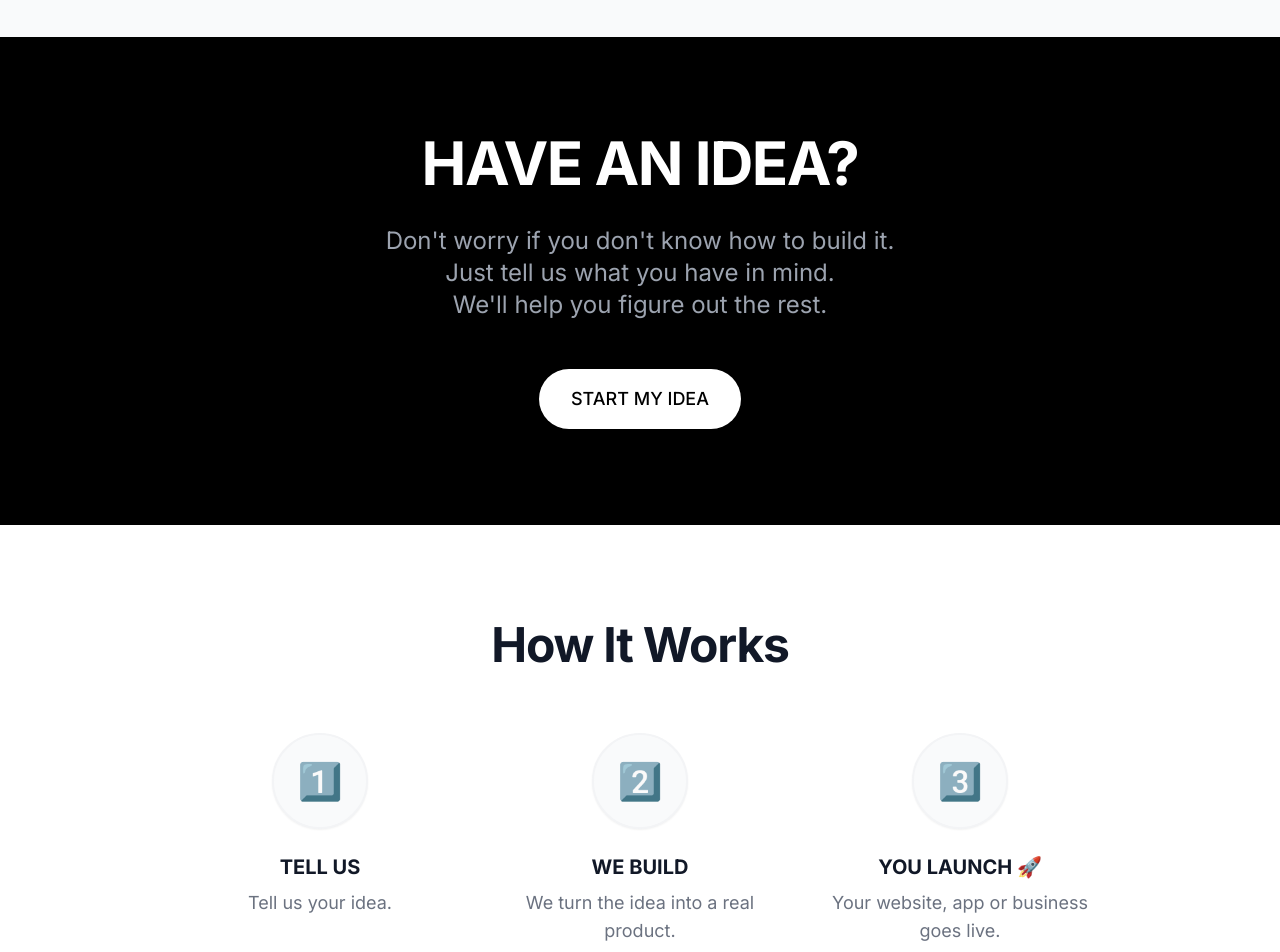
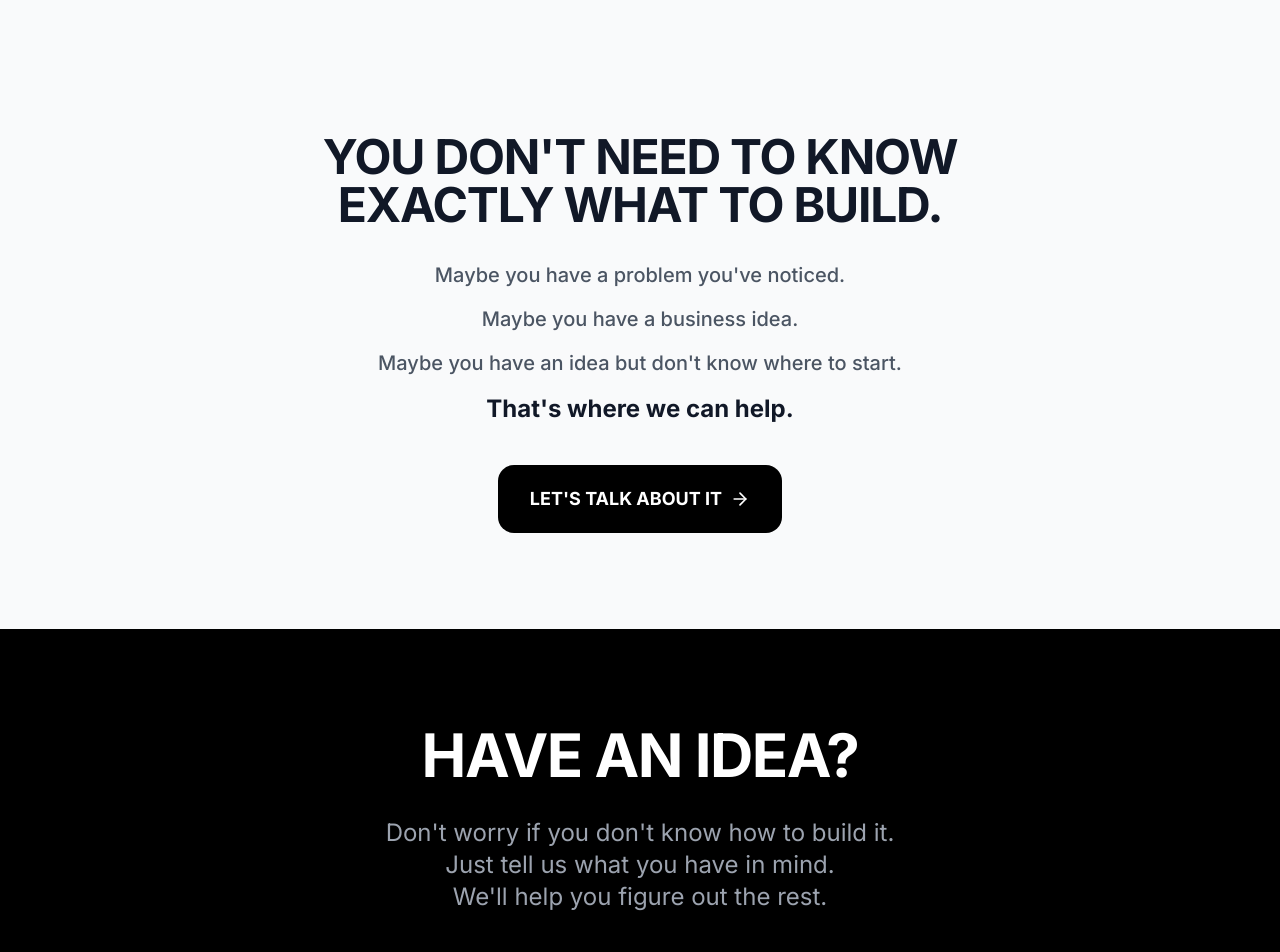
Before and after one commit to arshadshaik4974-ai/startup-agency-website, a React (Vite) app: page / in a window 1280 px wide. Shown: the part 1180-2132 px from the top of the page. Built offline with nearby package versions, Linux system fonts and the light colour scheme; no server answers.

Commit message:
Address remaining audit items: ProblemSection, 5-step process, Wedding buttons, and form question

```diff
--- /dev/null
+++ b/src/components/ProblemSection.tsx
@@ -0,0 +1,44 @@
+import { motion } from 'framer-motion';
+import { ArrowRight } from 'lucide-react';
+
+export const ProblemSection = () => {
+  return (
+    <section className="py-24 px-6 md:px-12 bg-gray-50 text-center">
+      <div className="max-w-3xl mx-auto">
+        <motion.h2
+          initial={{ opacity: 0, y: 20 }}
+          whileInView={{ opacity: 1, y: 0 }}
+          viewport={{ once: true }}
+          transition={{ duration: 0.5 }}
+          className="text-3xl md:text-5xl font-black tracking-tight text-gray-900 mb-8 uppercase"
+        >
+          YOU DON'T NEED TO KNOW EXACTLY WHAT TO BUILD.
+        </motion.h2>
+
+        <motion.div
+          initial={{ opacity: 0, y: 20 }}
+          whileInView={{ opacity: 1, y: 0 }}
+          viewport={{ once: true }}
+          transition={{ duration: 0.5, delay: 0.1 }}
+          className="space-y-4 text-xl text-gray-600 mb-10 font-medium"
+        >
+          <p>Maybe you have a problem you've noticed.</p>
+          <p>Maybe you have a business idea.</p>
+          <p>Maybe you have an idea but don't know where to start.</p>
+          <p className="text-gray-900 font-bold mt-8 text-2xl">That's where we can help.</p>
+        </motion.div>
+
+        <motion.a
+          href="#form"
+          initial={{ opacity: 0, y: 20 }}
+          whileInView={{ opacity: 1, y: 0 }}
+          viewport={{ once: true }}
+          transition={{ duration: 0.5, delay: 0.2 }}
+          className="inline-flex items-center gap-2 px-8 py-5 bg-black text-white rounded-2xl font-bold text-lg hover:bg-gray-800 transition-all active:scale-95"
+        >
+          LET'S TALK ABOUT IT <ArrowRight className="w-5 h-5" />
+        </motion.a>
+      </div>
+    </section>
+  );
+};
--- a/src/components/ProcessSection.tsx
+++ b/src/components/ProcessSection.tsx
@@ -1,25 +1,27 @@
 import { motion } from 'framer-motion';
 
 const steps = [
-  { icon: "1️⃣", title: "TELL US", desc: "Tell us your idea." },
-  { icon: "2️⃣", title: "WE BUILD", desc: "We turn the idea into a real product." },
-  { icon: "3️⃣", title: "YOU LAUNCH 🚀", desc: "Your website, app or business goes live." }
+  { icon: "1️⃣", title: "UNDERSTAND", desc: "We understand your idea and problem." },
+  { icon: "2️⃣", title: "RESEARCH", desc: "We look at customers, competitors and the real market." },
+  { icon: "3️⃣", title: "PLAN", desc: "We help decide what should actually be built." },
+  { icon: "4️⃣", title: "BUILD", desc: "We design and develop the product." },
+  { icon: "5️⃣", title: "LAUNCH", desc: "We help you take it to real users." }
 ];
 
 export const ProcessSection = () => {
   return (
-    <section className="py-24 px-6 md:px-12 max-w-5xl mx-auto">
+    <section className="py-24 px-6 md:px-12 max-w-6xl mx-auto">
       <div className="mb-16 text-center">
-        <h2 className="text-3xl md:text-5xl font-bold tracking-tight text-gray-900 mb-4">
-          How It Works
+        <h2 className="text-3xl md:text-5xl font-bold tracking-tight text-gray-900 mb-4 uppercase">
+          How We Help
         </h2>
+        <p className="text-xl text-gray-500 max-w-2xl mx-auto">
+          We don't just write code. We solve business problems and help you build something that actually works in the real market.
+        </p>
       </div>
 
       <div className="relative">
-        {/* Connecting Line for Desktop */}
-        <div className="hidden md:block absolute top-12 left-[15%] right-[15%] h-0.5 bg-gray-100 -z-10" />
-
-        <div className="grid grid-cols-1 md:grid-cols-3 gap-8">
+        <div className="grid grid-cols-1 md:grid-cols-5 gap-8">
           {steps.map((step, idx) => (
             <motion.div
               key={idx}
@@ -29,11 +31,11 @@ export const ProcessSection = () => {
               transition={{ duration: 0.5, delay: idx * 0.1 }}
               className="flex flex-col items-center text-center bg-white"
             >
-              <div className="w-24 h-24 bg-gray-50 border-2 border-gray-100 rounded-full flex items-center justify-center text-4xl shadow-sm mb-6 z-10">
+              <div className="w-20 h-20 bg-gray-50 border-2 border-gray-100 rounded-full flex items-center justify-center text-3xl shadow-sm mb-6 z-10">
                 {step.icon}
               </div>
-              <h3 className="text-xl font-bold mb-2 text-gray-900">{step.title}</h3>
-              <p className="text-gray-500 text-lg">{step.desc}</p>
+              <h3 className="text-lg font-bold mb-2 text-gray-900">{step.title}</h3>
+              <p className="text-gray-500 text-sm">{step.desc}</p>
             </motion.div>
           ))}
         </div>
--- a/src/components/ShortLeadForm.tsx
+++ b/src/components/ShortLeadForm.tsx
@@ -1,6 +1,6 @@
 import { useState } from 'react';
 import { motion, AnimatePresence } from 'framer-motion';
-import { Check, ArrowRight, ArrowLeft, MessageCircle } from 'lucide-react';
+import { Check, ArrowRight, ArrowLeft } from 'lucide-react';
 import { supabase } from '../lib/supabase';
 
 // Multi-select helper
@@ -25,6 +25,7 @@ export const ShortLeadForm = () => {
     currentSolution: '',
     solutionGap: '',
     seriousness: '',
+    arePeoplePaying: '',
 
     solution: '',
     endUsers: '',
@@ -46,6 +47,7 @@ Where it happens: ${formData.problemLocation || 'Not specified'}
 Current solutions: ${formData.currentSolution || 'Not specified'}
 Why current solutions fail: ${formData.solutionGap || 'Not specified'}
 Seriousness: ${formData.seriousness || 'Not specified'}
+Are people paying for a solution: ${formData.arePeoplePaying || 'Not specified'}
 
 [SOLUTION & BUSINESS MODEL]
 End users: ${formData.endUsers || 'Not specified'}
@@ -301,6 +303,24 @@ ${formData.extraNotes || 'None'}`;
                             ))}
                           </div>
                         </div>
+
+                        <div>
+                          <label className="block text-sm font-bold text-gray-700 mb-3">7. Are people already paying for a solution?</label>
+                          <div className="flex flex-wrap gap-2">
+                            {['Yes', 'No', "I'm not sure"].map((opt) => (
+                              <button
+                                key={opt}
+                                type="button"
+                                onClick={() => setFormData({ ...formData, arePeoplePaying: opt })}
+                                className={`px-4 py-2 rounded-lg text-sm font-medium border transition-all ${
+                                  formData.arePeoplePaying === opt ? 'bg-black text-white border-black' : 'bg-white text-gray-600 border-gray-200 hover:bg-gray-50'
+                                }`}
+                              >
+                                {opt}
+                              </button>
+                            ))}
+                          </div>
+                        </div>
                       </div>
 
                       <div className="pt-6 flex gap-4">
--- a/src/pages/PublicHome.tsx
+++ b/src/pages/PublicHome.tsx
@@ -1,6 +1,7 @@
 import { Navbar } from '../components/Navbar';
 import { Hero } from '../components/Hero';
 import { WhatCanWeBuild } from '../components/WhatCanWeBuild';
+import { ProblemSection } from '../components/ProblemSection';
 import { YoungFounderSection } from '../components/YoungFounderSection';
 import { ProcessSection } from '../components/ProcessSection';
 import { ShortLeadForm } from '../components/ShortLeadForm';
@@ -14,6 +15,7 @@ export const PublicHome = () => {
       <main>
         <Hero />
         <WhatCanWeBuild />
+        <ProblemSection />
         <YoungFounderSection />
         <ProcessSection />
         <ShortLeadForm />
--- a/src/pages/WeddingPage.tsx
+++ b/src/pages/WeddingPage.tsx
@@ -37,14 +37,20 @@ export const WeddingPage = () => {
             transition={{ duration: 0.5, delay: 0.2 }}
             className="flex flex-col w-full gap-3 mb-10"
           >
-            <div className="bg-gray-50 border border-gray-100 rounded-2xl p-5 text-lg font-bold text-gray-800 flex items-center justify-center gap-3">
-              💡 I HAVE A BUSINESS IDEA
+            <div className="bg-gray-50 border border-gray-100 rounded-2xl p-4 text-base font-bold text-gray-800 flex items-center justify-center gap-3">
+              💡 BUSINESS IDEA
             </div>
-            <div className="bg-gray-50 border border-gray-100 rounded-2xl p-5 text-lg font-bold text-gray-800 flex items-center justify-center gap-3">
-              📱 I WANT AN APP
+            <div className="bg-gray-50 border border-gray-100 rounded-2xl p-4 text-base font-bold text-gray-800 flex items-center justify-center gap-3">
+              📱 APP IDEA
             </div>
-            <div className="bg-gray-50 border border-gray-100 rounded-2xl p-5 text-lg font-bold text-gray-800 flex items-center justify-center gap-3">
-              🌐 I WANT A WEBSITE
+            <div className="bg-gray-50 border border-gray-100 rounded-2xl p-4 text-base font-bold text-gray-800 flex items-center justify-center gap-3">
+              🌐 WEBSITE IDEA
+            </div>
+            <div className="bg-gray-50 border border-gray-100 rounded-2xl p-4 text-base font-bold text-gray-800 flex items-center justify-center gap-3">
+              🚀 STARTUP IDEA
+            </div>
+            <div className="bg-gray-50 border border-gray-100 rounded-2xl p-4 text-base font-bold text-gray-800 flex items-center justify-center gap-3">
+              ❓ I'M NOT SURE YET
             </div>
           </motion.div>
 
@@ -58,7 +64,7 @@ export const WeddingPage = () => {
               href="#form"
               className="w-full inline-flex items-center justify-center px-8 py-5 bg-black text-white rounded-2xl font-bold text-lg active:scale-95 transition-transform"
             >
-              TELL US YOUR IDEA — FREE
+              START MY IDEA 🚀
             </a>
             <a
               href="https://wa.me/"
@@ -67,7 +73,7 @@ export const WeddingPage = () => {
               className="w-full inline-flex items-center justify-center gap-2 px-8 py-5 bg-[#25D366] text-white rounded-2xl font-bold text-lg active:scale-95 transition-transform"
             >
               <MessageCircle className="w-6 h-6" />
-              OR CHAT WITH US ON WHATSAPP
+              CHAT WITH US ON WHATSAPP
             </a>
           </motion.div>
         </section>
```
